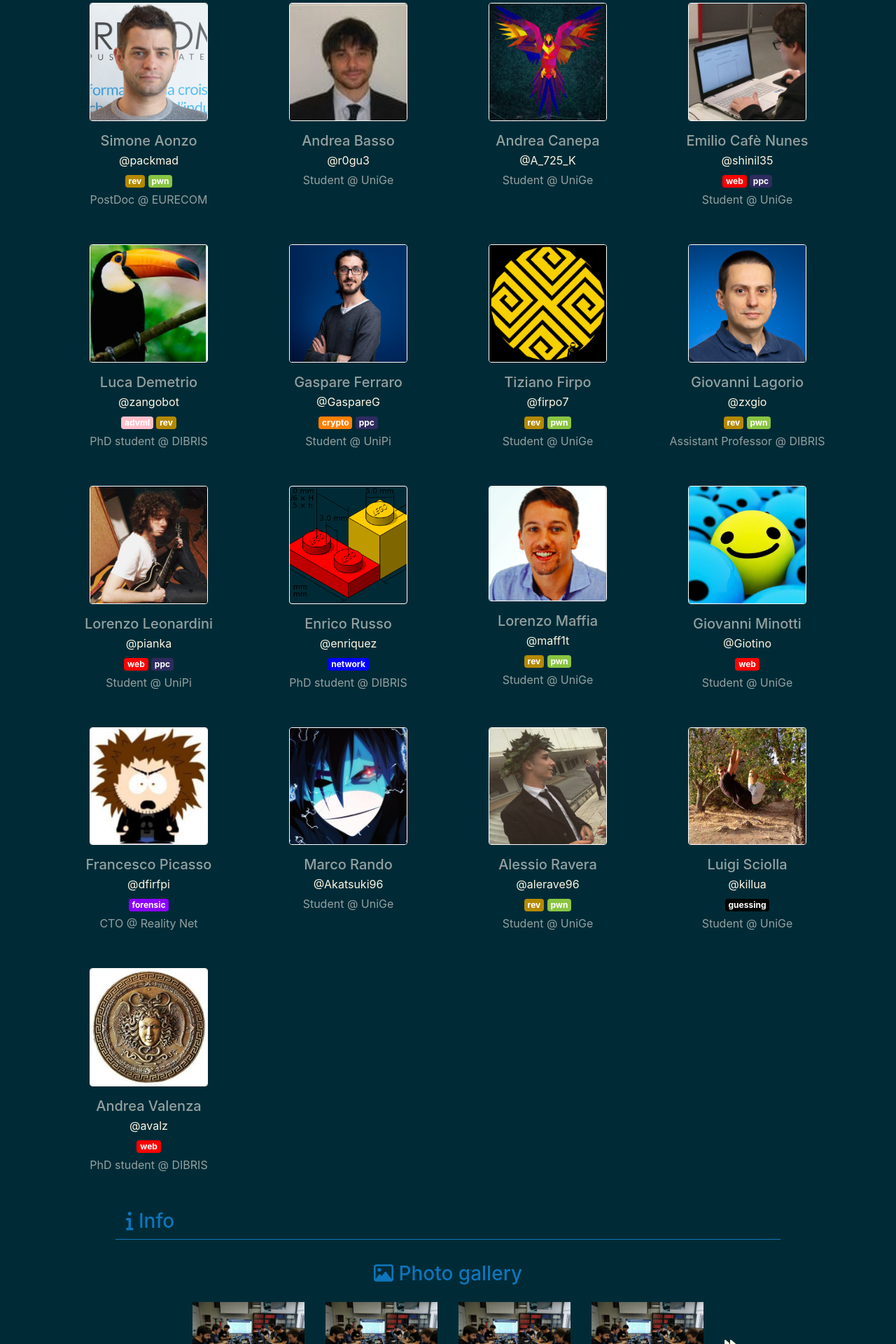
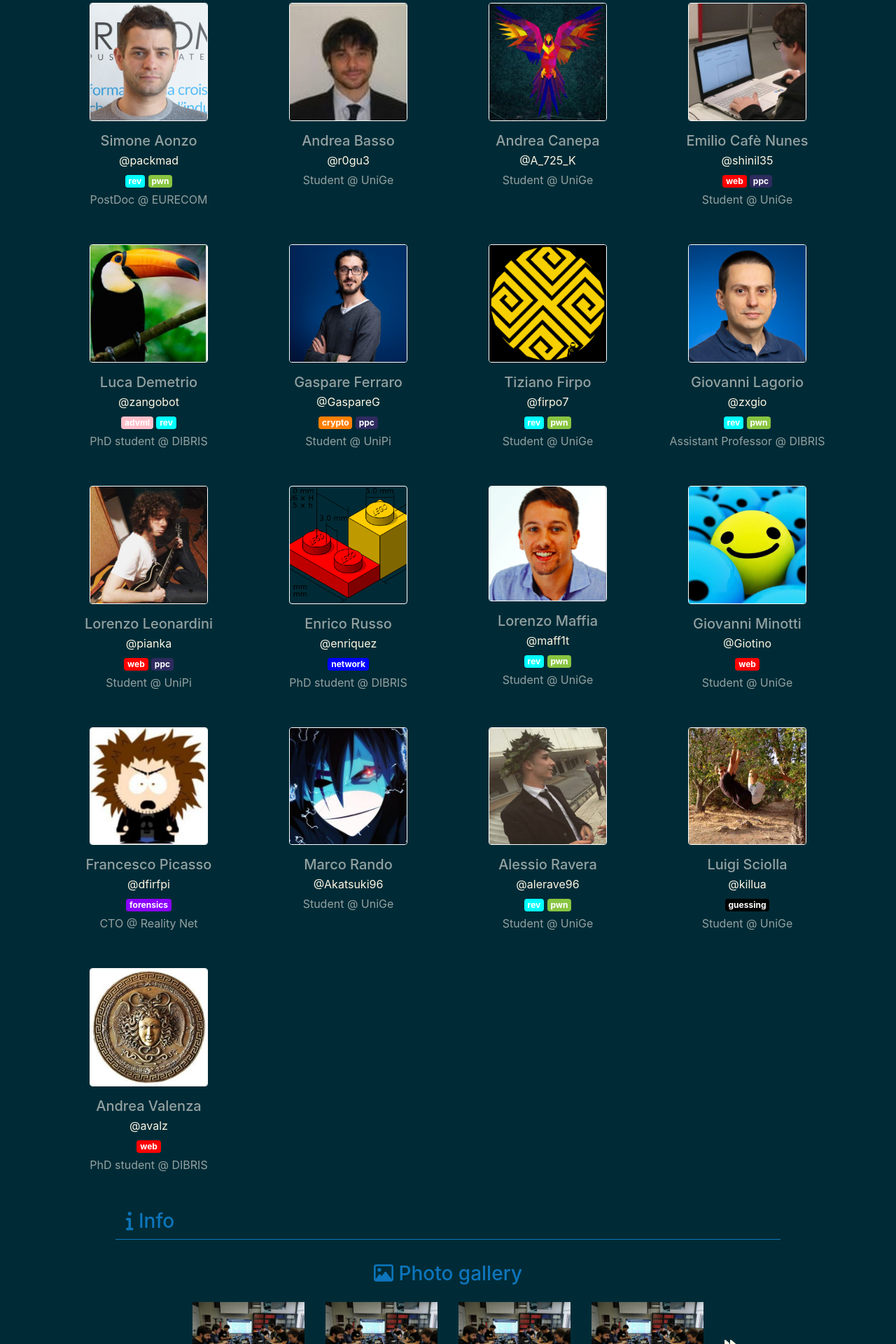
Before and after one commit to ZenHackTeam/ZenHackWebsite, a Jekyll site: the page built from index.html, in a window 1280 px wide. Shown: the part 1354-3274 px from the top of the page at 70% size. Built offline with Jekyll 4.4.1, drawn with Linux system fonts in a browser that asks for light colours; nearby versions of some CDN libraries; comment, search, counter and statistics services are not loaded.

Commit message:
fix typo and color for rev

```diff
--- a/_data/members.json
+++ b/_data/members.json
@@ -11,7 +11,7 @@
     {"name": "Enrico Russo",        "nickname": "enriquez",     "description": "PhD student @ DIBRIS",          "link": "#", "ctf": ["network"]},
     {"name": "Lorenzo Maffia",      "nickname": "maff1t",       "description": "Student @ UniGe",               "link": "#", "ctf": ["rev", "pwn"]},
     {"name": "Giovanni Minotti",    "nickname": "Giotino",      "description": "Student @ UniGe",               "link": "#", "ctf": ["web"]},
-    {"name": "Francesco Picasso",   "nickname": "dfirfpi",      "description": "CTO @ Reality Net",             "link": "#", "ctf": ["forensic"]},
+    {"name": "Francesco Picasso",   "nickname": "dfirfpi",      "description": "CTO @ Reality Net",             "link": "#", "ctf": ["forensics"]},
     {"name": "Marco Rando",         "nickname": "Akatsuki96",   "description": "Student @ UniGe",               "link": "#", "ctf": []},
     {"name": "Alessio Ravera",      "nickname": "alerave96",    "description": "Student @ UniGe",               "link": "#", "ctf": ["rev", "pwn"]},
     {"name": "Luigi Sciolla",       "nickname": "killua",       "description": "Student @ UniGe",               "link": "#", "ctf": ["guessing"]},
--- a/style.css
+++ b/style.css
@@ -58,11 +58,11 @@ a:visited {
 .badge { color: #ffffff; }
 .badge-web      { background-color: #FF0000 !important; }
 .badge-crypto   { background-color: #FF7F00 !important; }
-.badge-rev      { background-color: #B58900 !important; }
+.badge-rev      { background-color: #00FFFF !important; }
 .badge-pwn      { background-color: #89c541 !important; }
 .badge-network  { background-color: #0000FF !important; }
 .badge-ppc      { background-color: #2E2B5F !important; }
-.badge-forensic { background-color: #8B00FF !important; }
+.badge-forensics{ background-color: #8B00FF !important; }
 .badge-advml    { background-color: #ffc0cb !important; }
 .badge-guessing { background-color: #000000 !important; }
 .badge-misc     { background-color: #000000 !important; }
```
